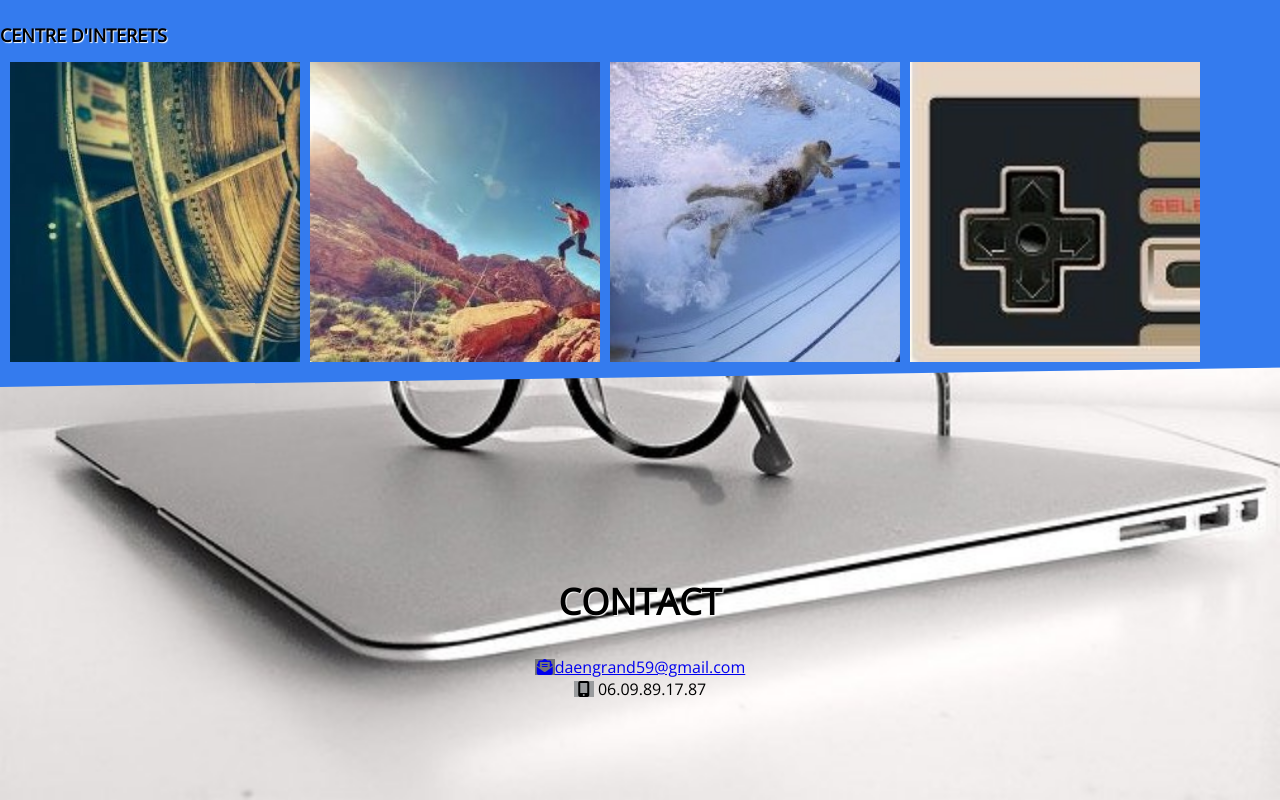
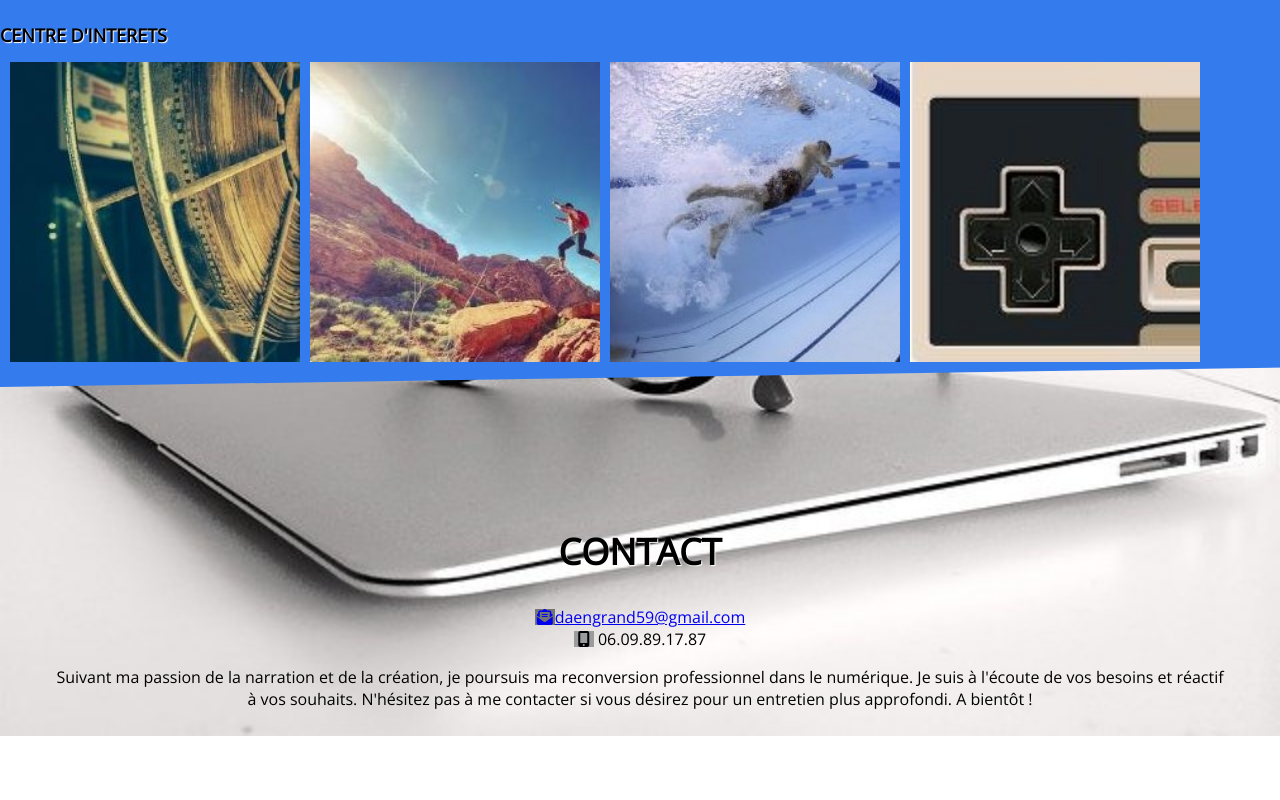
Before and after one commit to DavidAl59/CVDAE, a plain HTML site: page index.html in a window 1280 px wide. Shown: the part 1867-2667 px from the top of the page. After the commit the page ends 2603 px from the top, so only its background shows below. Drawn offline with nearby package versions, Linux system fonts and the light colour scheme.

Commit message:
finalv2.0

```diff
--- a/Styledark.css
+++ b/Styledark.css
@@ -205,6 +205,11 @@ footer
     background : url(images/contact.jpg) 100% 0% no-repeat fixed;
     background-position: center bottom;
     background-size: 200%;
+    color: black;
+}
+#contact
+{
+    margin: -50px 0px -90px 0px;
 }
 
 footer h2
@@ -278,6 +283,7 @@ footer
     background : url(images/contact.jpg) 100% 0% no-repeat fixed;
     background-position: center bottom;
     background-size: 100%;
+    color: black;
 }
 
 
@@ -405,6 +411,7 @@ footer
                                 background : url(images/contact.jpg) 100% 0% no-repeat fixed;
                                 background-position: center bottom;
                                 background-size: 100%;
+                                color: black;
                             }
 
                             footer h2
--- a/index.html
+++ b/index.html
@@ -173,6 +173,8 @@
                     </div>-->
                     <div><a href="mailto:daengrand59@gmail.com"><i class="fas fa-solid fa-envelope-open-text fa-fw" style="background:rgb(116, 116, 117)"></i>daengrand59@gmail.com</a></div>
                     <div><i class="fas fa-mobile-alt fa-fw" style="background:rgb(154, 156, 158)"></i> 06.09.89.17.87</div>
+                    <p> Suivant ma passion de la narration et de la création, je poursuis ma reconversion professionnel dans le numérique. Je suis à l'écoute de vos besoins et réactif à vos souhaits. N'hésitez pas à me contacter si vous désirez pour un entretien plus approfondi. A bientôt !</p>
+
                 </div>
             </section>
 
--- a/style2.css
+++ b/style2.css
@@ -204,6 +204,10 @@ footer
     background : url(images/contact.jpg) 100% 0% no-repeat fixed;
     background-position: center bottom;
     background-size: 200%;
+}
+#contact
+{
+    margin: -50px 0px -90px 0px;
 }
 
 footer h2
```
